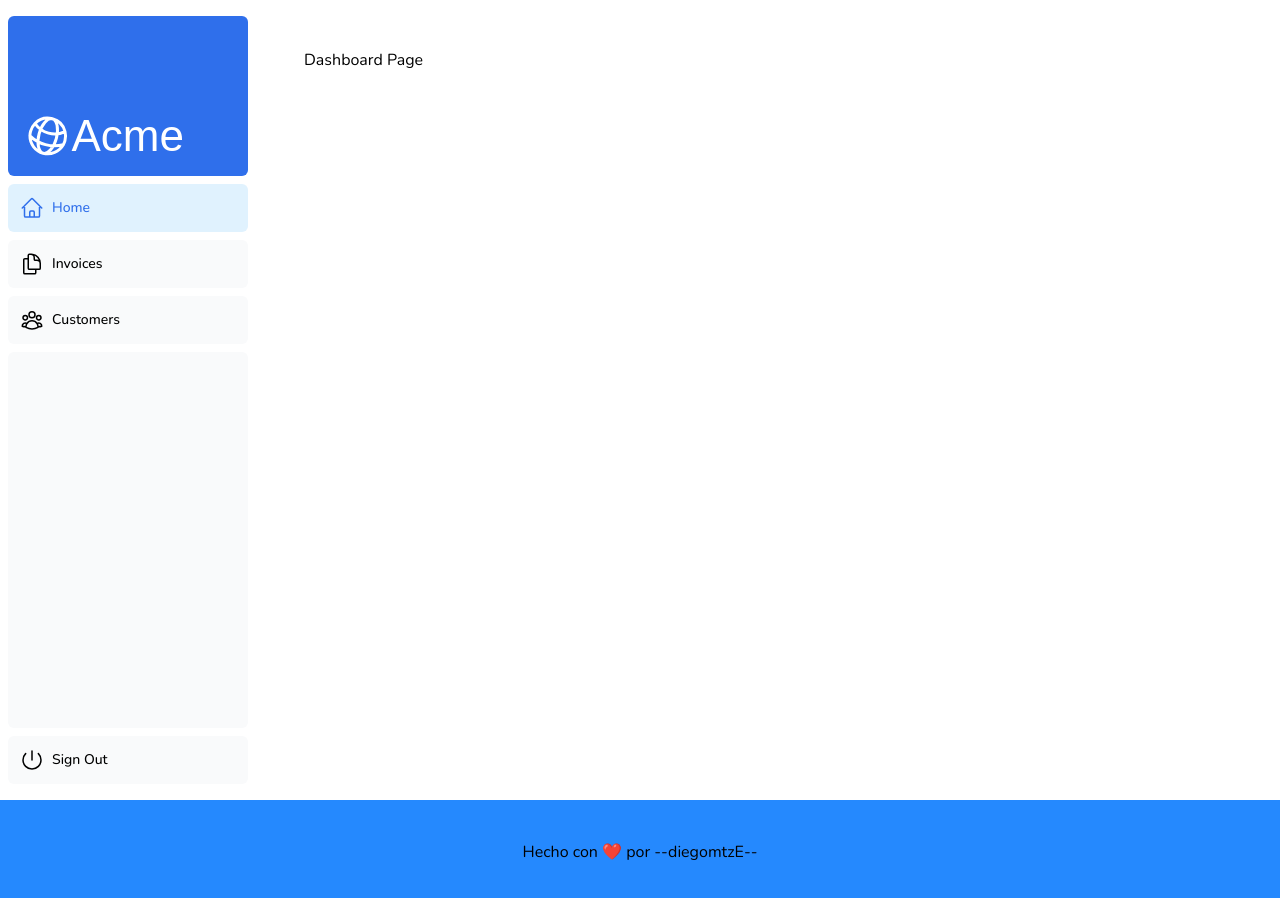
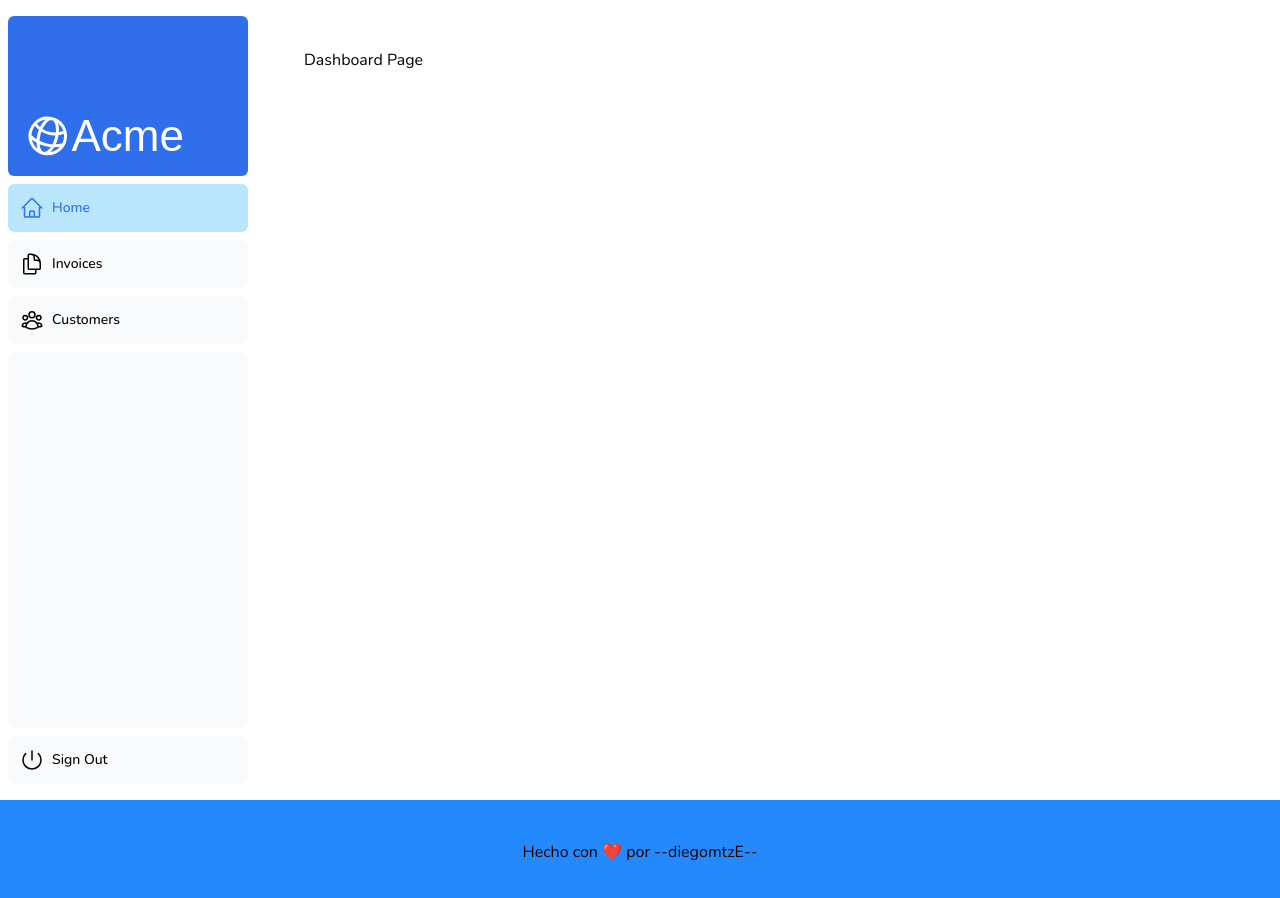
Before and after one commit to diegoMtzE/nextjs-dashboard, a Next.js app: page /dashboard in a window 1280 px wide. Shown: the top 898 px of the page. Built offline with nearby package versions, Linux system fonts and the light colour scheme; a web font is replaced by a local one.

Commit message:
se cambio el bg de los items del side bar

```diff
--- a/app/ui/dashboard/nav-links.tsx
+++ b/app/ui/dashboard/nav-links.tsx
@@ -36,7 +36,7 @@
             className={`flex h-[48px] grow items-center justify-center gap-2 rounded-md bg-gray-50 p-3 text-sm font-medium hover:bg-sky-100
             hover:text-blue-600 md:flex-none md:justify-start md:p-2 md:px-3
 
-            ${pathName===link.href?'bg-sky-100 text-blue-600  ':''}
+            ${pathName===link.href?'bg-sky-200 text-blue-600  ':''}
             `}
 
           >
```
